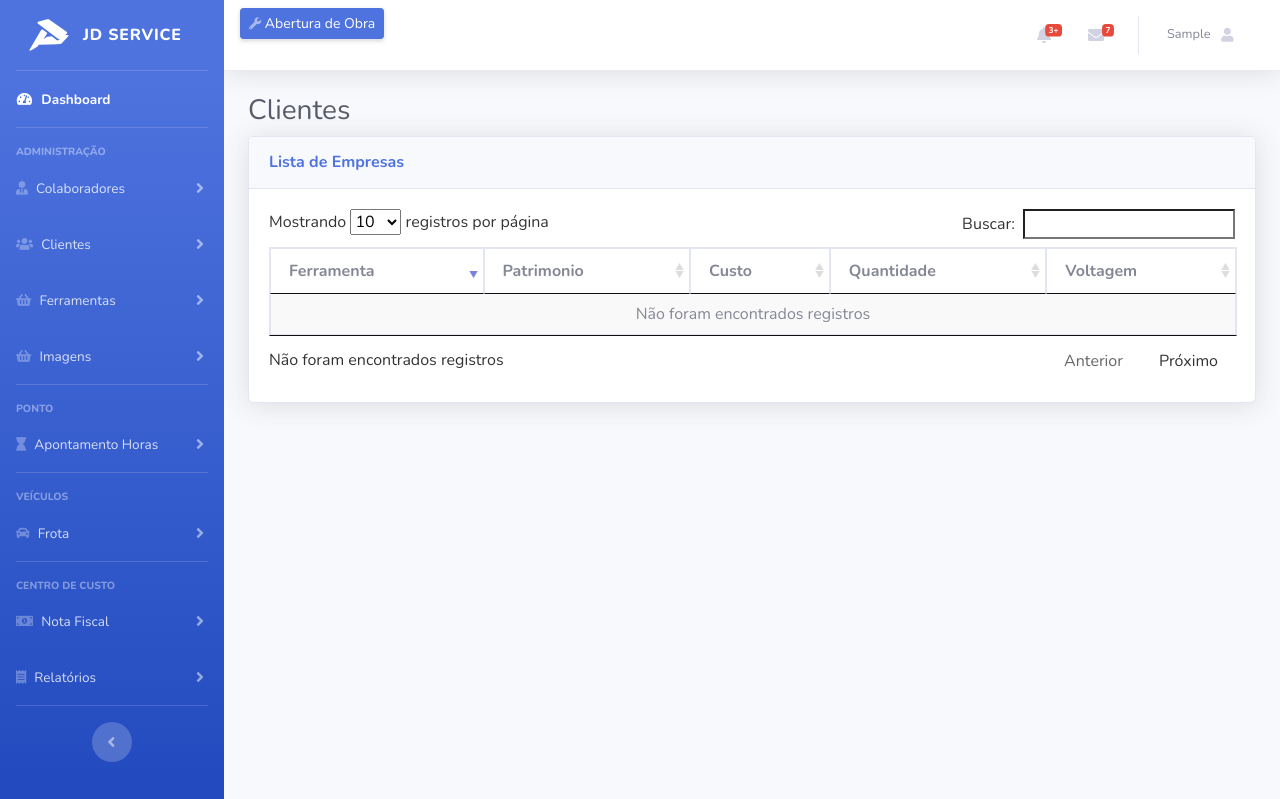
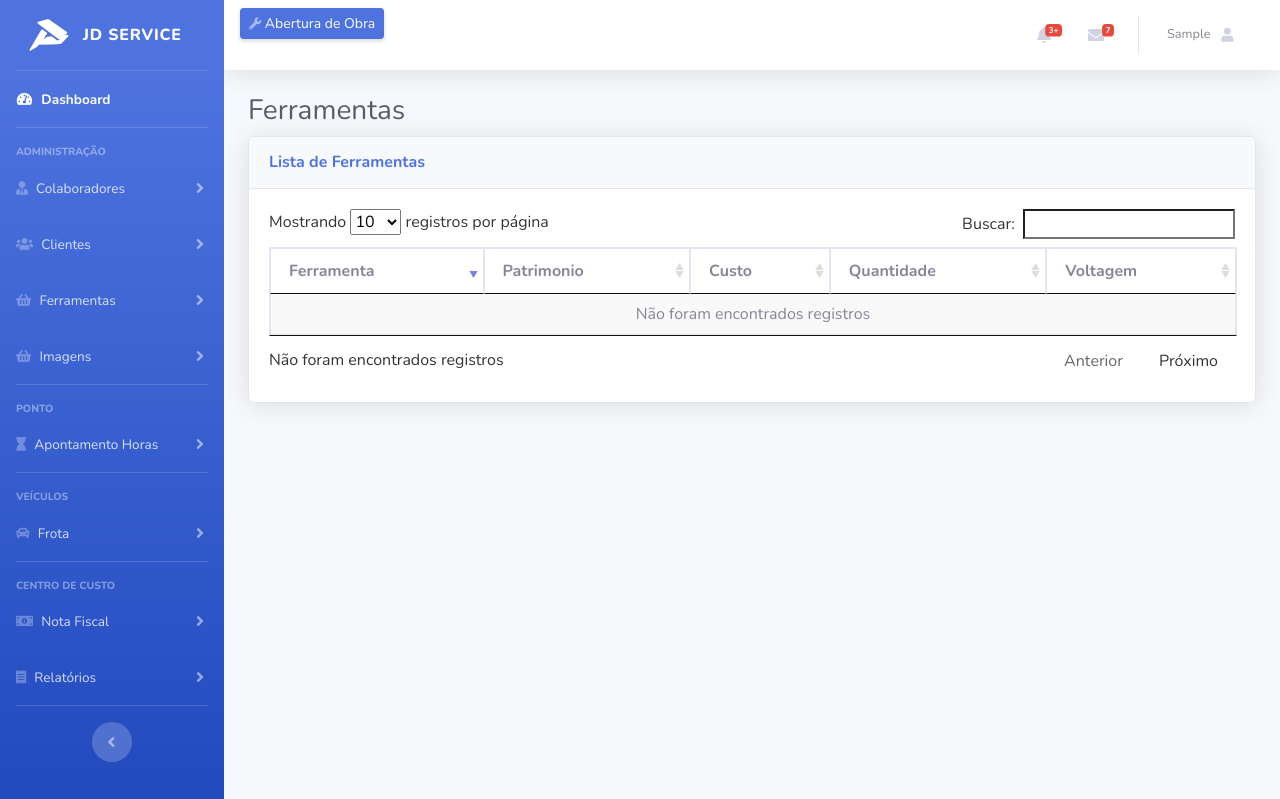
Before and after one commit to elciorodrigo/base, a Django app: page /tools-list in a window 1280 px wide. Shown: the top 799 px of the page. Run offline with Django 3.2, Linux system fonts and the light colour scheme; the visitor is signed in with stand-in values (Sample User, id 1); data that the repository does not hold is empty; some libraries are stand-ins or nearby versions.

Commit message:
alterado titulo do menu ferramentas

```diff
--- a/crm/templates/tools-list.html
+++ b/crm/templates/tools-list.html
@@ -5,12 +5,12 @@
         <div class="container-fluid">
 
           <!-- Page Heading -->
-          <h1 class="h3 mb-2 text-gray-800">Clientes</h1>
+          <h1 class="h3 mb-2 text-gray-800">Ferramentas</h1>
 
           <!-- DataTales Example -->
           <div class="card shadow mb-4">
             <div class="card-header py-3">
-              <h6 class="m-0 font-weight-bold text-primary">Lista de Empresas</h6>
+              <h6 class="m-0 font-weight-bold text-primary">Lista de Ferramentas</h6>
             </div>
             <div class="card-body">
                 <table class="table table-bordered display responsive nowrap" id="my_table" width="100%" cellspacing="0">
```
